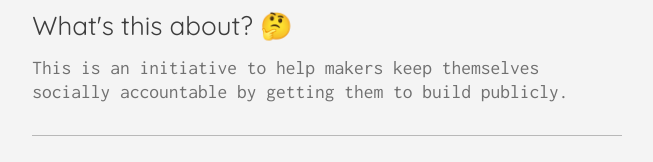
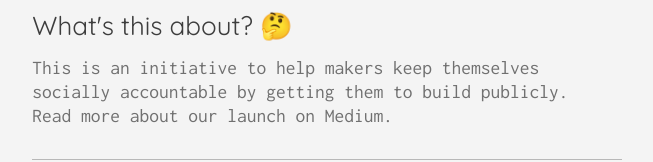
Before and after one commit to cowrkr/faq, a plain HTML site: page index.html in a window 1280 px wide. Shown: the part 242-404 px from the top of the page, without its empty margins (313-966 px from the left). Drawn offline with Linux system fonts and the light colour scheme.

Commit message:
Update index.html

```diff
--- a/index.html
+++ b/index.html
@@ -51,7 +51,8 @@
 				<h2 id="heading">FAQs</h2>
 				<hr id="divider" />
 				<h3 id="question">What's this about? 🤔</h3>
-				<p id="answer">This is an initiative to help makers keep themselves socially accountable by getting them to build publicly.</p>
+				<p id="answer">This is an initiative to help makers keep themselves socially accountable by getting them to build publicly.<br />
+				Read more about our launch on <a href="https://medium.com/feathrd/introducing-cowrkr-a-new-way-to-bring-social-accountability-to-work-4c7aaee18273" target="_blank">Medium</a>.</p>
 				<hr id="divider" />
 				<h3 id="question">How does it work? 🤷‍♀️</h3>
 				<p id="answer">We will introduce you to another maker for each project that you work on via <a href="https://twitter.com/cowrkr" target="_blank"><strong>Twitter</strong></a> and connect you both in a group along with <strong><a target="_blank" href="https://twitter.com/cowrkr">@cowrkr</a></strong>.<br />
```
